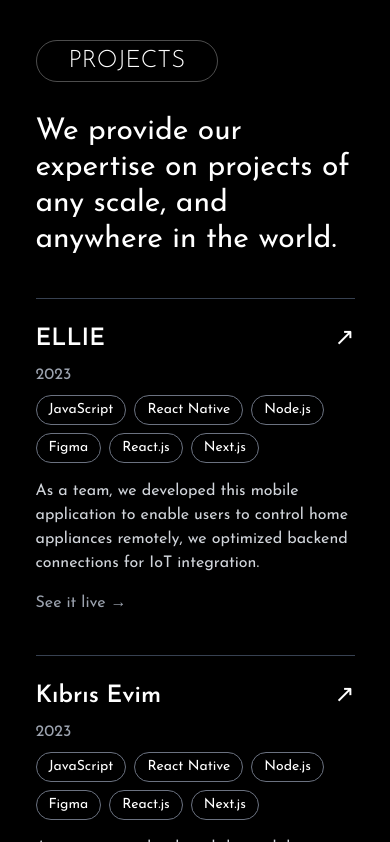
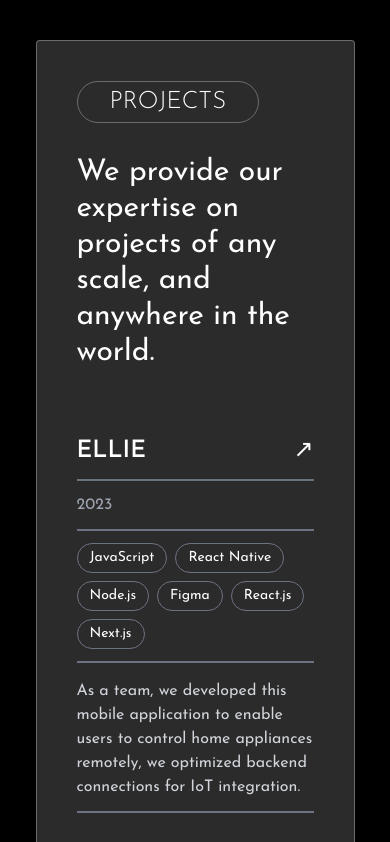
Before and after one commit to 911Development/dismas-client, a Next.js app: page / in a window 390 px wide. Shown: the part 6112-6954 px from the top of the page. Built offline with nearby package versions, Linux system fonts and the light colour scheme; a web font is replaced by a local one.

Commit message:
general fix

```diff
--- a/components/ui/Projects.js
+++ b/components/ui/Projects.js
@@ -75,7 +75,7 @@ const projects = [
 
 const Projects = () => {
   return (
-    <section className="lg:grid lg:grid-cols-12 gap-4">
+    <section className="lg:grid lg:grid-cols-12 gap-4 rounded border bg-[#2b2b2b] p-10">
       <section className="lg:col-span-5">
         <section className="border rounded-full inline-block text-start px-8 py-1 mb-8">
           <span className="font-[300] text-2xl">PROJECTS</span>
@@ -87,14 +87,19 @@ const Projects = () => {
       </section>
       <section className="lg:col-span-7 mt-10 lg:mt-0">
         {projects.map((project, index) => (
-          <div key={index} className="mt-10 border-t border-gray-700 pt-6">
+          <div
+            key={index}
+            className="mt-10 border-b pb-6 border-gray-500 last:border-b-0 pt-6"
+          >
             <div className="flex justify-between items-center">
               <h3 className="text-2xl font-semibold">{project.name}</h3>
               <a href={project.liveLink} target="_blank" className="text-2xl">
                 ↗
               </a>
             </div>
+            <hr className="border border-gray-500 h-[0.5px] w-full my-3" />
             <p className="text-gray-400 mt-2">{project.year}</p>
+            <hr className="border border-gray-500 h-[0.5px] w-full my-3" />
             <div className="flex flex-wrap mt-2 gap-2">
               {project.techStack.map((tech, idx) => (
                 <span
@@ -105,7 +110,9 @@ const Projects = () => {
                 </span>
               ))}
             </div>
+            <hr className="border border-gray-500 h-[0.5px] w-full my-3" />
             <p className="mt-4 text-gray-300">{project.description}</p>
+            <hr className="border border-gray-500 h-[0.5px] w-full my-3" />
             <a
               href={project.liveLink}
               className="text-gray-400 mt-4 inline-block hover:underline"
--- a/pages/SplashScreen.js
+++ b/pages/SplashScreen.js
@@ -7,7 +7,7 @@ const SplashScreen = () => {
   useEffect(() => {
     const identifier = setTimeout(() => {
       setIsVisible(false);
-    }, 2700);
+    }, 2150);
 
     return () => clearTimeout(identifier);
   }, []);
@@ -25,10 +25,14 @@ const SplashScreen = () => {
     <AnimatePresence>
       {isVisible && (
         <motion.section
-          initial={{ opacity: 1 }}
+          initial={{ opacity: 1, y: 0 }}
           exit={{ y: "-125%" }}
-          transition={{ duration: 1 }}
-          className="fixed top-0 left-0 w-screen h-screen flex items-end -translate-y-6 justify-center bg-black z-50"
+          transition={{ duration: 0.75 }}
+          className="fixed inset-0 flex items-end justify-center bg-black z-50 pb-12 lg:pb-0"
+          style={{
+            width: "100%",
+            height: "100svh",
+          }}
         >
           <div className="relative flex overflow-hidden">
             <h1 className="absolute w-[15vw] leading-none text-4xl lg:text-8xl tracking-widest font-bold text-transparent stroke-text whitespace-nowrap">
--- a/styles/globals.css
+++ b/styles/globals.css
@@ -21,14 +21,6 @@
   box-sizing: border-box;
 }
 
-html,
-body {
-  margin: 0;
-  padding: 0;
-  /* overflow-x: hidden; */
-  width: 100vw;
-}
-
 body {
   font-family: "Josefin Sans", serif;
   background-color: #000;
```
